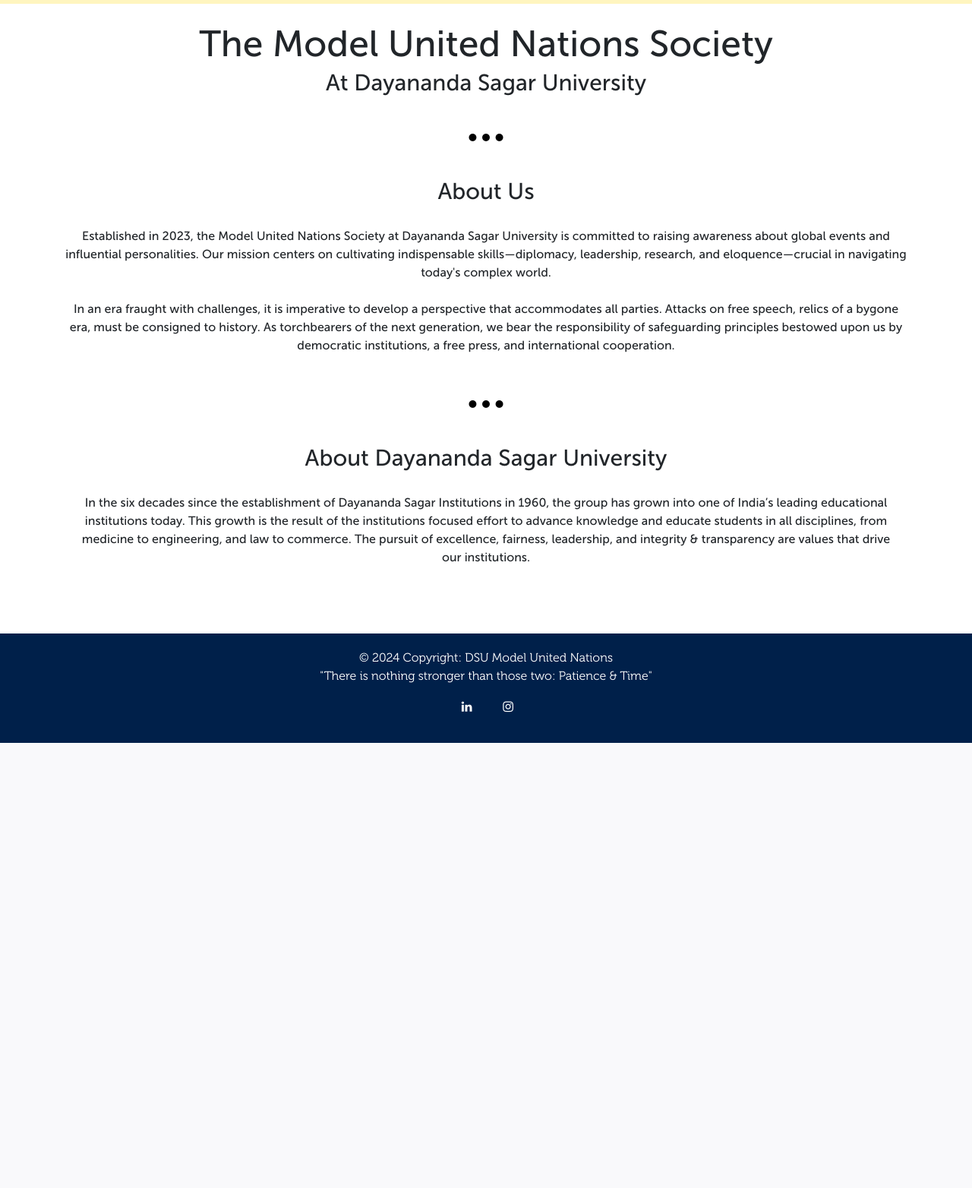
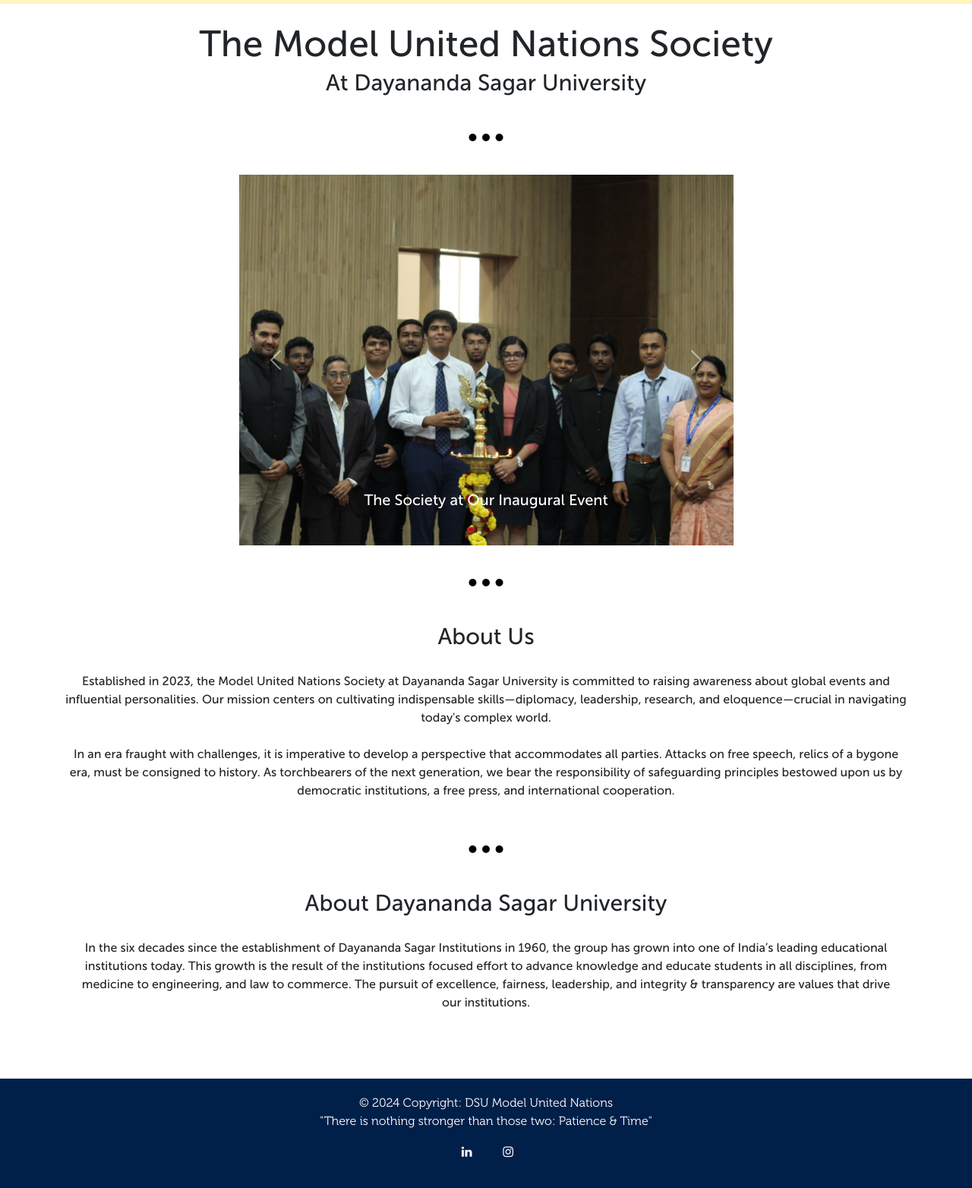
Before and after one commit to shashwatsaini/MUNSOC-Web-App, a Flask app: page / in a window 1280 px wide. Shown: the part 89-1653 px from the top of the page at 76% size. Before the commit the page ends 1067 px from the top, so only its background shows below. Run offline with Flask 3, Linux system fonts and the light colour scheme.

Commit message:
Added a carousel.

```diff
--- a/templates/home.html
+++ b/templates/home.html
@@ -58,6 +58,50 @@
 				<div class="container-md" style="text-align: center;">
 					<div class="display-5">The Model United Nations Society</div>
 					<div class="display-7"> At Dayananda Sagar University</div>
+				</div>
+
+				<br>
+
+				<div class="container-md">
+					<img src="{{ url_for('static', filename='separator2.png') }}" width=50px height=50px>
+				</div>
+
+				<br>
+
+				<div class="container-md">
+					<div class="col-7 mx-auto" id="container-md">
+						<div id="carouselExampleControls" class="carousel slide" data-bs-ride="carousel">
+							<div class="carousel-inner">
+								<div class="carousel-item active">
+								<img
+								 src="{{ url_for('static', filename='img/carousel1.jpg') }}" class="d-block w-100" alt="...">
+								 <div class="carousel-caption d-none d-md-block">
+        							<h5>The Society at Our Inaugural Event</h5>
+        						</div>
+								</div>
+								<div class="carousel-item">
+								<img src="{{ url_for('static', filename='img/carousel2.jpeg') }}" class="d-block w-100" alt="...">
+								<div class="carousel-caption d-none d-md-block">
+        							<h5>The Society at PESUECC MUN</h5>
+        						</div>
+								</div>
+								<div class="carousel-item">
+								<img src="{{ url_for('static', filename='img/carousel3.jpeg') }}" class="d-block w-100" alt="...">
+								<div class="carousel-caption d-none d-md-block">
+        							<h5>The Society at BITS Goa MUN</h5>
+        						</div>
+								</div>
+							</div>
+							<button class="carousel-control-prev" type="button" data-bs-target="#carouselExampleControls" data-bs-slide="prev">
+							<span class="carousel-control-prev-icon" aria-hidden="true"></span>
+							<span class="visually-hidden">Previous</span>
+							</button>
+							<button class="carousel-control-next" type="button" data-bs-target="#carouselExampleControls" data-bs-slide="next">
+							<span class="carousel-control-next-icon" aria-hidden="true"></span>
+							<span class="visually-hidden">Next</span>
+							</button>
+						</div>
+					</div>
 				</div>
 
 				<br>
```
Also changed, not shown: static/img/carousel1.jpg (added), static/img/carousel2.jpeg (added), static/img/carousel3.jpeg (added).
